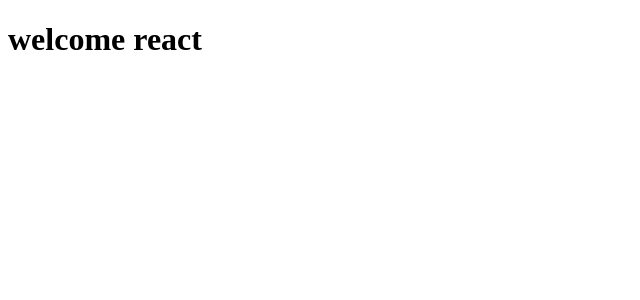
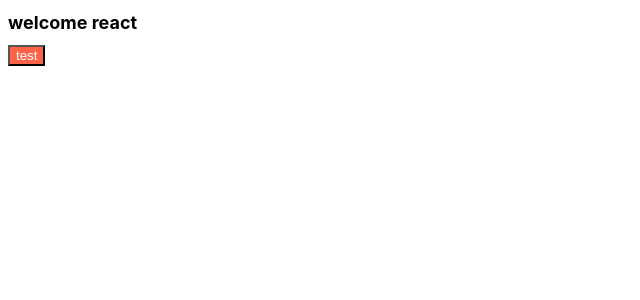
Before and after one commit to NewDongJun/React_study, a React (Create React App) app in the folder react-example/: page / in a window 1280 px wide. Shown: the top 300 px of the page, without its empty margins (0-640 px from the left). Built offline with nearby package versions, Linux system fonts and the light colour scheme.

Commit message:
end of cra

```diff
--- a/react-example/package.json
+++ b/react-example/package.json
@@ -6,6 +6,7 @@
     "@testing-library/jest-dom": "^5.16.1",
     "@testing-library/react": "^12.1.2",
     "@testing-library/user-event": "^13.5.0",
+    "prop-types": "^15.8.0",
     "react": "^17.0.2",
     "react-dom": "^17.0.2",
     "react-scripts": "^5.0.0",
--- a/react-example/src/App.js
+++ b/react-example/src/App.js
@@ -1,7 +1,11 @@
+import Button from "./Button";
+import styles from "./App.module.css"
+
 function App() {
   return (
     <div>
-      <h1>welcome react</h1>
+      <h1 className={styles.title}>welcome react</h1>
+      <Button text={"test"}/>
     </div>
   );
 }
--- /dev/null
+++ b/react-example/src/App.module.css
@@ -0,0 +1,4 @@
+.title {
+    font-family: -apple-system, BlinkMacSystemFont, 'Segoe UI', Roboto, Oxygen, Ubuntu, Cantarell, 'Open Sans', 'Helvetica Neue', sans-serif;
+    font-size: 18px;
+}
--- /dev/null
+++ b/react-example/src/Button.js
@@ -0,0 +1,12 @@
+import propTypes from "prop-types";
+import styles from "./Button.module.css";
+
+function Button({text}){
+    return <button className={styles.btn}>{text}</button>;
+}
+
+Button.propTypes={
+    text: propTypes.string.isRequired,
+};
+
+export default Button;
--- /dev/null
+++ b/react-example/src/Button.module.css
@@ -0,0 +1,4 @@
+.btn {
+    color: white;
+    background-color: tomato;
+}
```
Also changed, not shown: 1 other file (tests, documents, lock files or other folders).
